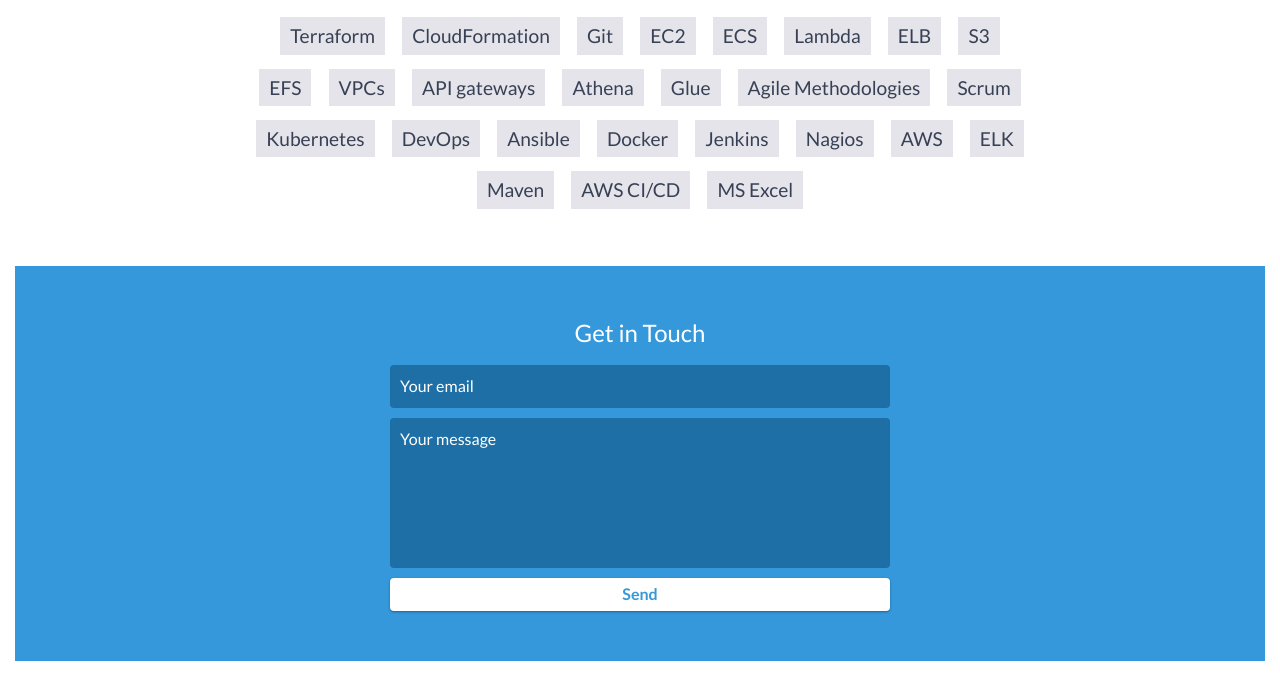
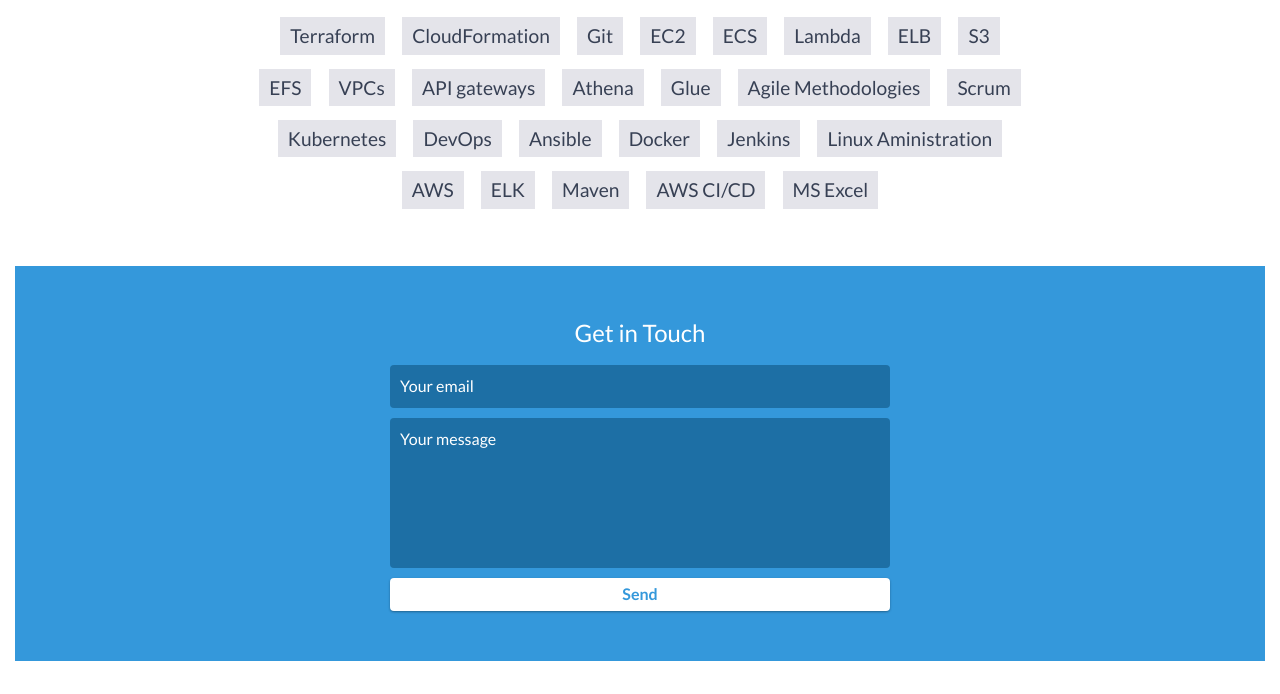
Before and after one commit to chorinurholla/tolu-website, a website: page index.html in a window 1280 px wide. Shown: the part 4200-4894 px from the top of the page. Drawn offline with nearby package versions, Linux system fonts and the light colour scheme.

Commit message:
Update index.html

```diff
--- a/index.html
+++ b/index.html
@@ -227,7 +227,7 @@
             <li>Ansible</li>
             <li>Docker</li>
             <li>Jenkins</li>
-            <li>Nagios</li>
+            <li>Linux Aministration</li>
             <li>AWS</li>
             <li>ELK</li>
             <li>Maven</li>
```
